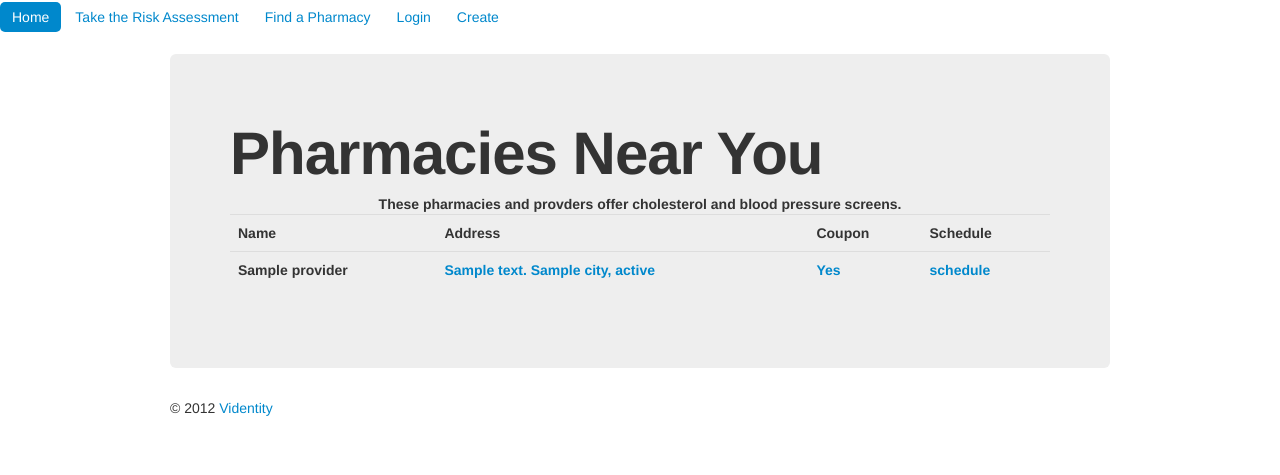
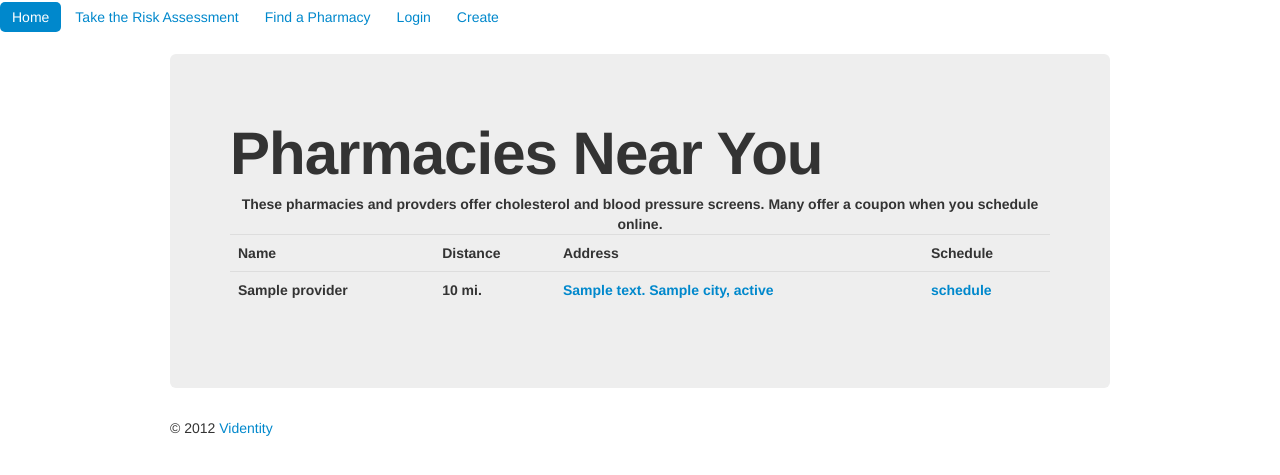
Before and after one commit to videntity/millionhearts, a Django app: template templates/pharmacy/show.html in a window 1280 px wide. Shown: the top 475 px of the page. Run offline with Django 3.2, Linux system fonts and the light colour scheme; the template is opened without the code that fills it: most values are stand-ins (such as "Sample title", 1, 10 or a date in 2020); parts of the project's set-up code (start-up, migrations or seed data) failed here and were passed over; some libraries are stand-ins or nearby versions.

Commit message:
added distance

```diff
--- a/templates/pharmacy/show.html
+++ b/templates/pharmacy/show.html
@@ -9,8 +9,8 @@
 
         <tr>
           <td>Name</td>
+          <td>Distance</td>
           <td>Address</td>
-          <td>Coupon</td>
           <td>Schedule</td>
          </tr>
     </h5>
@@ -18,13 +18,13 @@
      {% for i in result.surescripts.providers  %}
       <tr>
         <td>{{ i.name }}</td>
+        <td>{{ i.distance|floatformat }} mi.</td>
         <td><a href="/pharmacy/directions/{{ result.home.ea }}/{{ i.ea }}" target="_blank">{{ i.address1 }} {{ i.city }}, {{i.state}}</a></td>
-        <td><a href="/pharmacy/coupon/{{ i.ea }}/{{ patient.patient_id }}">Yes</a></td>
         <td><a href="/pharmacy/schedule/{{ i.ea }}/{{ patient.patient_id }}">schedule</a></td>
       </tr>
       {% endfor %}
     </h7>
-        <caption>These pharmacies and provders offer cholesterol and blood pressure screens.</caption>
+        <caption>These pharmacies and provders offer cholesterol and blood pressure screens. Many offer a coupon when you schedule online.</caption>
     </table>
 
 
```
